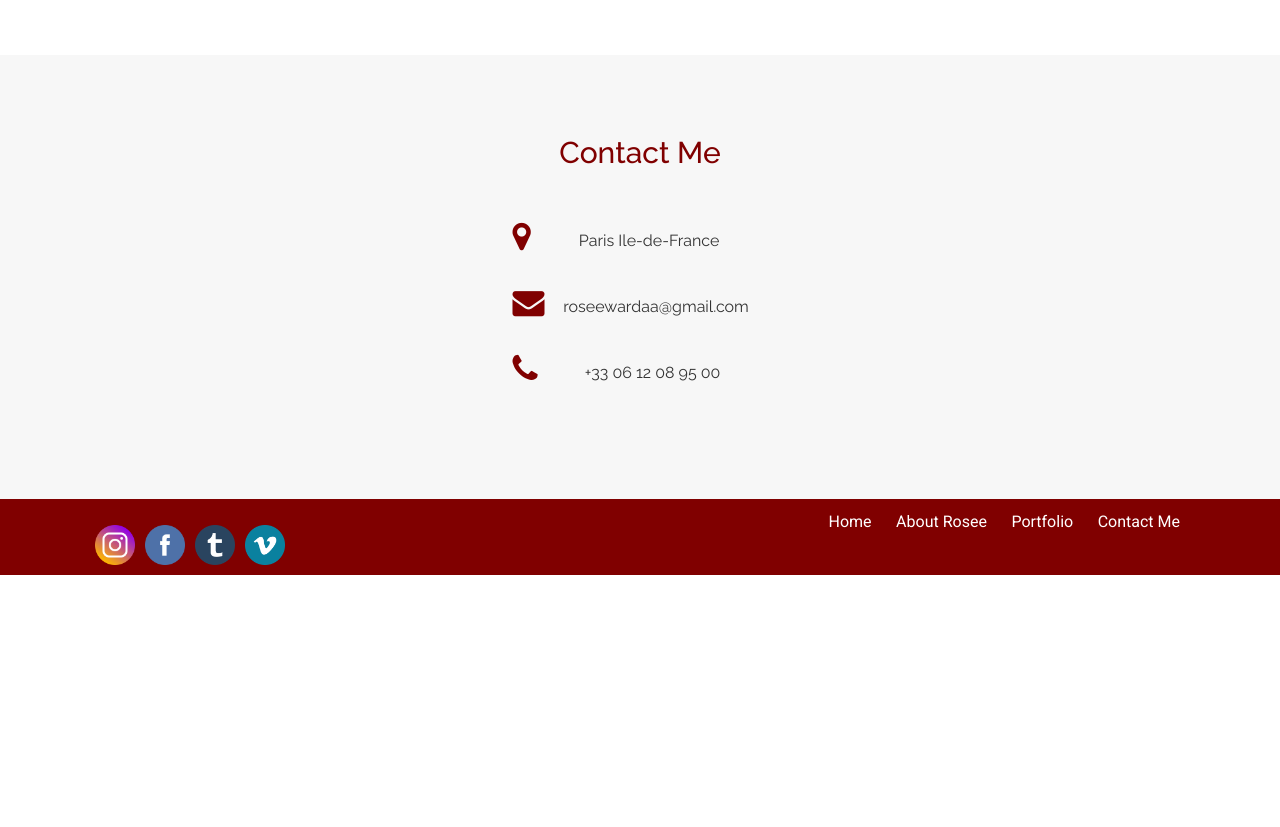
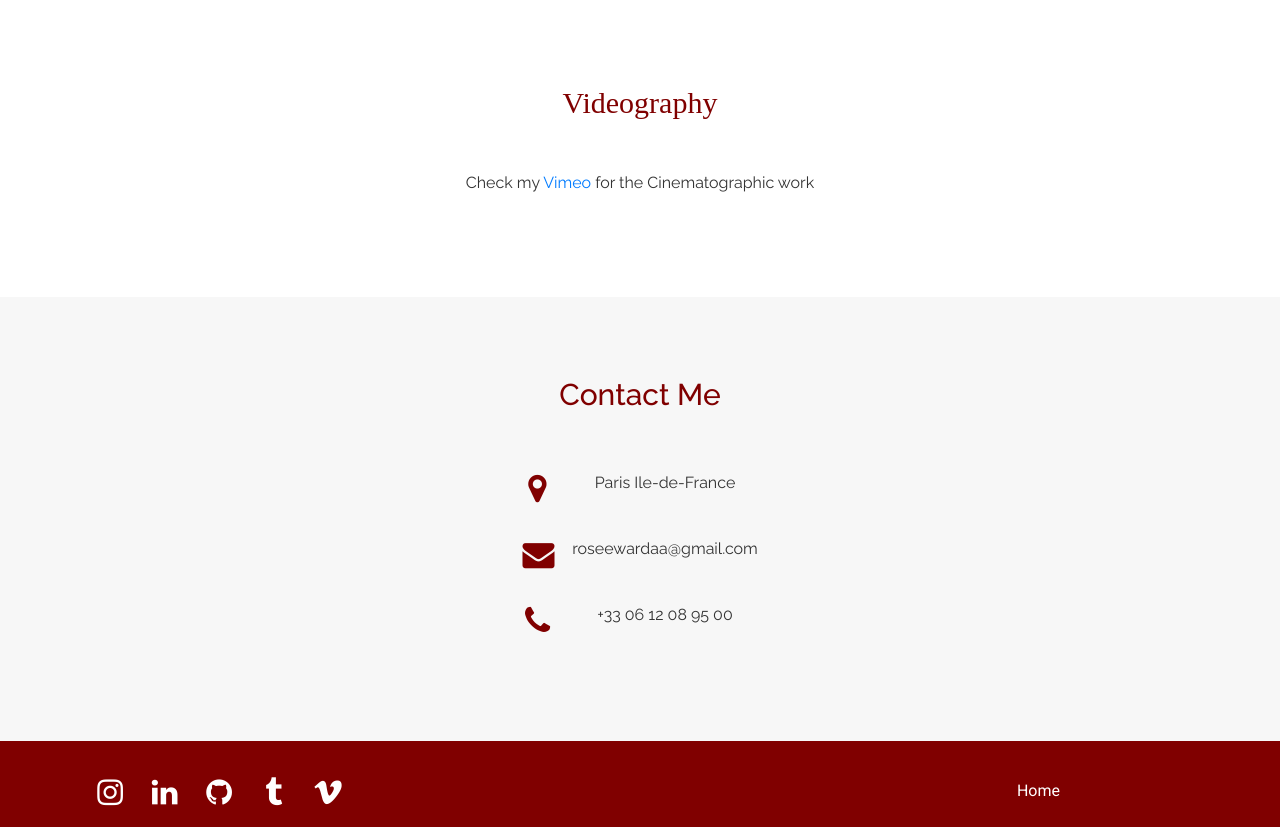
Before and after one commit to rosewarda/photographyforlife, a PHP site: page / in a window 1280 px wide. Shown: the part 3695-4522 px from the top of the page. Before the commit the page ends 4270 px from the top, so only its background shows below. Run offline with PHP 8.4, Linux system fonts and the light colour scheme.

Commit message:
First pages commit

```diff
--- a/css/style.css
+++ b/css/style.css
@@ -218,6 +185,8 @@ section {
 #contact h2 {
   font-family: "Raleway", Helvetica, Arial, sans-serif;
   color: Maroon;
+  vertical-align: bottom;
+
 }
   /*  ICONS */
 #contact .info i {
@@ -238,17 +207,31 @@ section {
   background-color: Maroon;
   padding: 10px 0;
 }
+
+
 .site-footer .bottom .list-inline a {
   color: #fff;
-  font-family: "Roboto", Helvetica, Arial, sans-serif;
-  margin-right: 15px;
+  font-family: "Roboto";
+position:  absolute;
+    right:80px;
+  margin-right: 60px;
+  padding: 10px;
+
+
+
 }
 
 .site-footer .bottom .list-inline a:hover {
-  color: black;
-}
-.social {
-float: left;
-padding-left: 10px;
 
 }
+
+.fa{
+  width: 200px;
+  padding: 10px;
+      font-size: 30px;
+      width: 50px;
+      text-align: center;
+      text-decoration: none;
+      color: white
+
+}
--- a/cv.html
+++ b/cv.html
@@ -150,7 +150,7 @@
 
 
           <a href="https://fr.linkedin.com/in/warda-derbali-9a514811b" class="icon-link round linkedin fill"><i class="fa fa-linkedin"></i></a>
-        <a href="https://github.com/roseewarda" class="icon-link round github fill"><i class="fa fa-github"></i></a>
+        <a href="https://github.com/rosewarda" class="icon-link round github fill"><i class="fa fa-github"></i></a>
         <a href="https://www.instagram.com/rosee_warda/" class="icon-link round instagram fill"><i class="fa fa-instagram"></i></a>
 
 
--- a/index.html
+++ b/index.html
@@ -3,7 +3,7 @@
 
 <head>
 
-  <title>ROSEE WARDA</title>
+  <title>rose warda</title>
   <link href="https://fonts.googleapis.com/css?family=Raleway:400,500,700|Roboto:400,900" rel="stylesheet">
   <link href="files/miseenpage/css/miseenpage.css" rel="stylesheet">
   <link href="files/font-awesome/css/font-awesome.min.css" rel="stylesheet">
@@ -25,7 +25,7 @@
 
       <div class="col-md-12">
         <h1>
-            Rosee Warda
+            Rose Warda
           </h1>
 
         <p class="tagline">
@@ -52,9 +52,12 @@
 
         <nav id="nav-menu-container">
           <ul class="nav-menu">
-            <li><a href="#about">About Rosee</a></li>
+            <li><a href="#about">About Me</a></li>
             <li><a href="#portfolio">Portfolio</a></li>
             <li><a href="#contact">Contact Me</a></li>
+            <li><a href="cv.html">Curriculum vitæ</a></li>
+
+
 
           </ul>
        </nav>
@@ -146,30 +148,32 @@ Email me on <strong>roseewardaa@gmail.com</strong> </br>
 
     <div class="portfolio-grid">
       <div class="row">
+
         <div class="col-lg-3 col-sm-6 col-xs-12">
           <div class="card card-block">
-            <a href="file:///home/rose/rosewebsite/img/pic1.jpg"><img alt="" src="img/pic1.jpg">
+            <a ><img alt="" src="img/pic1.jpg">
+              <div class="portfolio-over"></div></a>
+          </div>
+        </div>
+
+
+        <div class="col-lg-3 col-sm-6 col-xs-12">
+          <div class="card card-block">
+            <a ><img alt="" src="img/pic2.jpg">
               <div class="portfolio-over"></div></a>
           </div>
         </div>
 
         <div class="col-lg-3 col-sm-6 col-xs-12">
           <div class="card card-block">
-            <a href="file:///home/rose/rosewebsite/img/pic2.jpg"><img alt="" src="img/pic2.jpg">
+            <a ><img alt="" src="img/pic3.jpg">
               <div class="portfolio-over"></div></a>
           </div>
         </div>
 
         <div class="col-lg-3 col-sm-6 col-xs-12">
           <div class="card card-block">
-            <a href="file:///home/rose/rosewebsite/img/pic3.jpg"><img alt="" src="img/pic3.jpg">
-              <div class="portfolio-over"></div></a>
-          </div>
-        </div>
-
-        <div class="col-lg-3 col-sm-6 col-xs-12">
-          <div class="card card-block">
-            <a href="file:///home/rose/rosewebsite/img/pic4.jpg"><img alt="" src="img/pic4.jpg">
+            <a><img alt="" src="img/pic4.jpg">
               <div class="portfolio-over"></div></a>
           </div>
         </div>
@@ -359,10 +420,14 @@ Check my <a href="https://vimeo.com/user61453626">Vimeo</a> for the Cinematograp
 
             </p>
 
-<a class="social" href="https://www.instagram.com/rosee_warda"><article> <img src="img/instagram.png" alt="facebook" weight="40" height="40" > </a> </article>
-<a class="social" href="https://www.facebook.com/Roseee.wardaaa"><article> <img src="img/facebook.png" alt="facebook" weight="40" height="40" > </a> </article>
- <article>  <a class="social" href="http://rosee-warda.tumblr.com/"> <img src="img/tumblr.png" alt="tumblr" weight="40" height="40" > </a> </article>
- <a class="social" href="https://vimeo.com/user61453626"><article> <img src="img/vimeo.png" alt="vimeo"weight="40" height="40"> </article></a>
+            <a href="https://www.instagram.com/rosee_warda/" class="icon-link round instagram fill"><i class="fa fa-instagram"></i></a>
+
+                      <a href="https://fr.linkedin.com/in/warda-derbali-9a514811b" class="icon-link round linkedin fill"><i class="fa fa-linkedin"></i></a>
+                    <a href="https://github.com/rosewarda" class="icon-link round github fill"><i class="fa fa-github"></i></a>
+                    <a href="http://rosee-warda.tumblr.com" class="icon-link round instagram fill"><i class="fa fa-tumblr"></i></a>
+                    <a href="https://vimeo.com/user61453626" class="icon-link round instagram fill"><i class="fa fa-vimeo"></i></a>
+
+
 
   <div  class="ss-icon">
             </div>
@@ -371,21 +436,9 @@ Check my <a href="https://vimeo.com/user61453626">Vimeo</a> for the Cinematograp
           <div class="col-lg-6 col-xs-12 text-lg-right text-center">
             <ul class="list-inline">
               <li class="list-inline-item">
-                <a href="rosewebsite.html">Home</a>
+                <a href="index.html">Home</a>
               </li>
 
-              <li class="list-inline-item">
-                <a href="#about">About Rosee</a>
-              </li>
-
-              <li class="list-inline-item">
-                <a href="#portfolio">Portfolio</a>
-              </li>
-
-
-              <li class="list-inline-item">
-                <a href="#contact">Contact Me</a>
-              </li>
 
 
             </ul>
```
Also changed, not shown: other parts of css/style.css (+6 -39 lines), other parts of index.html (+76 -20 lines), img/back.jpg, img/pic13.jpg, img/pic18.jpg, 6 other files.
